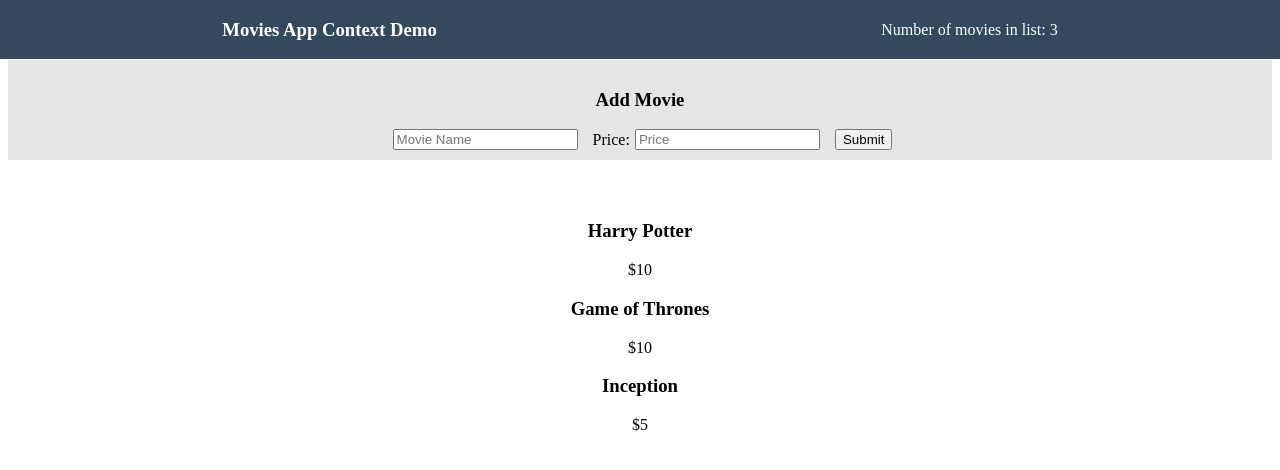
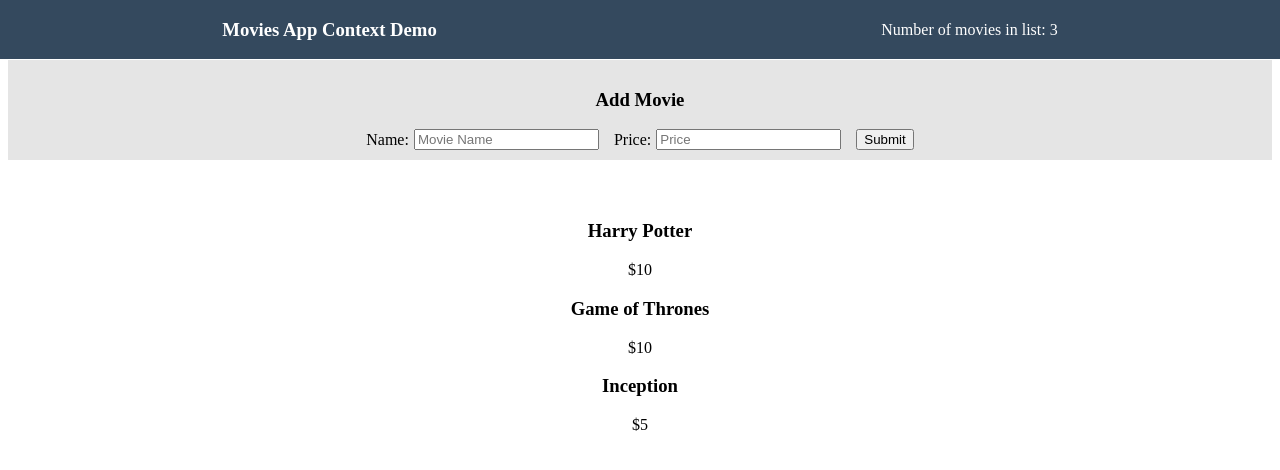
Before and after one commit to chrisbryant01/React-context-playground, a React (Create React App) app: page / in a window 1280 px wide. Shown: the top 470 px of the page. Built offline with nearby package versions, Linux system fonts and the light colour scheme.

Commit message:
Additional form input validation

```diff
--- a/src/AddMovie.js
+++ b/src/AddMovie.js
@@ -33,7 +33,8 @@ const AddMovie = () => {
 
   return (
     <form onSubmit={addMovie}>
-      <h3 style={{ width: "100%" }}>Add Movie</h3>
+      <h3 style={{ width: "100vw" }}>Add Movie</h3>
+      <label>Name: {` `}</label>
       <input
         type="text"
         name="name"
@@ -43,7 +44,7 @@ const AddMovie = () => {
       />
       <label>Price: {` `}</label>
       <input
-        type="text"
+        type="number"
         name="price"
         value={price}
         onChange={updatePrice}
--- a/src/MovieList.js
+++ b/src/MovieList.js
@@ -3,8 +3,7 @@ import { MovieContext } from "./MovieContext";
 import Movie from "./Movie";
 
 const MovieList = () => {
-  // eslint-disable-next-line
-  const [movies, setMovies] = useContext(MovieContext);
+  const [movies] = useContext(MovieContext);
 
   return (
     <div>
--- a/src/Nav.js
+++ b/src/Nav.js
@@ -2,8 +2,7 @@ import React, { useContext } from "react";
 import { MovieContext } from "./MovieContext";
 
 const Nav = () => {
-  // eslint-disable-next-line
-  const [movies, setMovies] = useContext(MovieContext);
+  const [movies] = useContext(MovieContext);
 
   return (
     <nav className="navbar">
```
